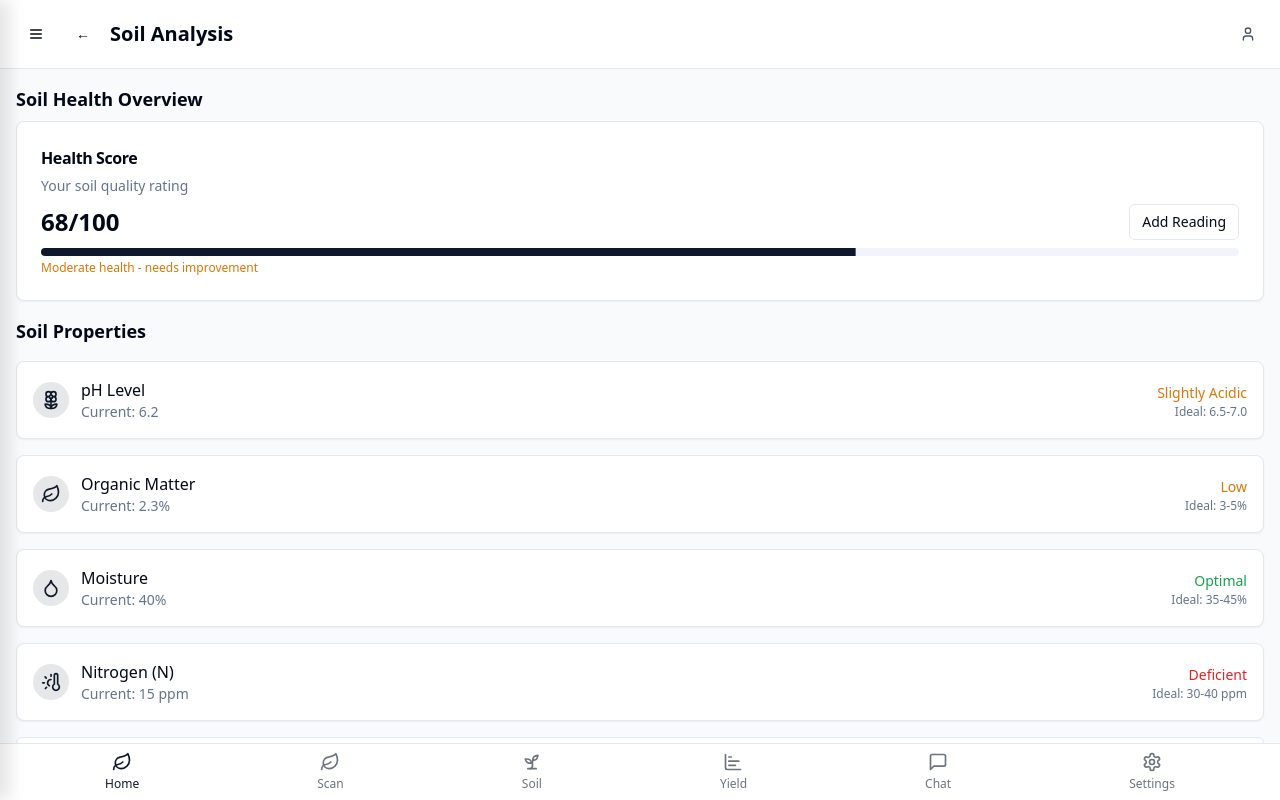
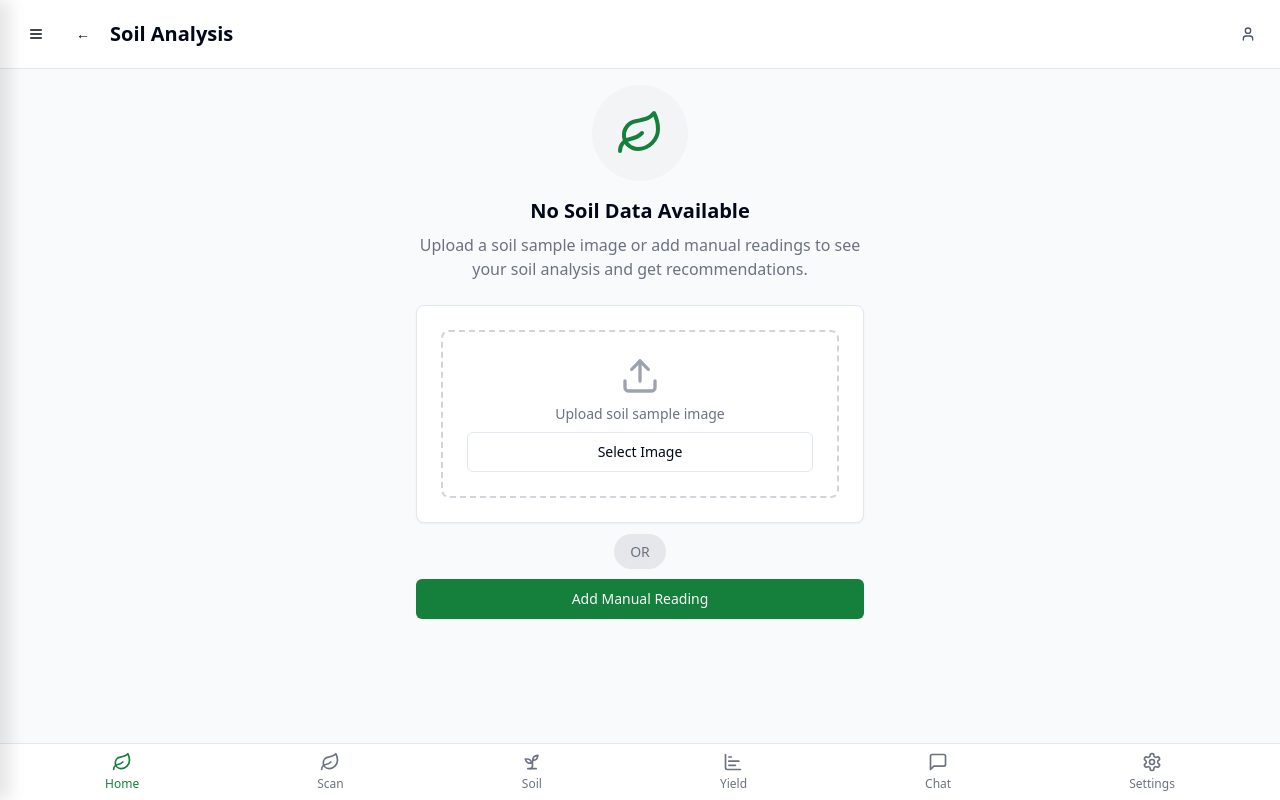
Before and after one commit to Saurav-20-30/agrovision, a React (Vite) app: page /soil in a window 1280 px wide. Built offline with nearby package versions, Linux system fonts and the light colour scheme.

Commit message:
Refactor: Conditionally show soil quality
Conditionally render soil quality details based on user input and add a background image to the home page.

```diff
--- a/src/index.css
+++ b/src/index.css
@@ -1,3 +1,4 @@
+
 @tailwind base;
 @tailwind components;
 @tailwind utilities;
@@ -13,24 +14,24 @@
     --popover: 0 0% 100%;
     --popover-foreground: 222.2 84% 4.9%;
 
-    --primary: 222.2 47.4% 11.2%;
+    --primary: 142 72% 29%;
     --primary-foreground: 210 40% 98%;
 
-    --secondary: 210 40% 96.1%;
-    --secondary-foreground: 222.2 47.4% 11.2%;
+    --secondary: 142 75% 96%;
+    --secondary-foreground: 142 72% 29%;
 
     --muted: 210 40% 96.1%;
     --muted-foreground: 215.4 16.3% 46.9%;
 
-    --accent: 210 40% 96.1%;
-    --accent-foreground: 222.2 47.4% 11.2%;
+    --accent: 142 75% 96%;
+    --accent-foreground: 142 72% 29%;
 
     --destructive: 0 84.2% 60.2%;
     --destructive-foreground: 210 40% 98%;
 
     --border: 214.3 31.8% 91.4%;
     --input: 214.3 31.8% 91.4%;
-    --ring: 222.2 84% 4.9%;
+    --ring: 142 72% 29%;
 
     --radius: 0.5rem;
 
@@ -38,7 +39,7 @@
 
     --sidebar-foreground: 240 5.3% 26.1%;
 
-    --sidebar-primary: 240 5.9% 10%;
+    --sidebar-primary: 142 72% 29%;
 
     --sidebar-primary-foreground: 0 0% 98%;
 
@@ -48,7 +49,7 @@
 
     --sidebar-border: 220 13% 91%;
 
-    --sidebar-ring: 217.2 91.2% 59.8%;
+    --sidebar-ring: 142 72% 40%;
   }
 
   .dark {
@@ -61,10 +62,10 @@
     --popover: 222.2 84% 4.9%;
     --popover-foreground: 210 40% 98%;
 
-    --primary: 210 40% 98%;
+    --primary: 142 70% 45%;
     --primary-foreground: 222.2 47.4% 11.2%;
 
-    --secondary: 217.2 32.6% 17.5%;
+    --secondary: 142 30% 20%;
     --secondary-foreground: 210 40% 98%;
 
     --muted: 217.2 32.6% 17.5%;
@@ -78,15 +79,16 @@
 
     --border: 217.2 32.6% 17.5%;
     --input: 217.2 32.6% 17.5%;
-    --ring: 212.7 26.8% 83.9%;
+    --ring: 142 70% 45%;
+
     --sidebar-background: 240 5.9% 10%;
     --sidebar-foreground: 240 4.8% 95.9%;
-    --sidebar-primary: 224.3 76.3% 48%;
+    --sidebar-primary: 142 70% 45%;
     --sidebar-primary-foreground: 0 0% 100%;
     --sidebar-accent: 240 3.7% 15.9%;
     --sidebar-accent-foreground: 240 4.8% 95.9%;
     --sidebar-border: 240 3.7% 15.9%;
-    --sidebar-ring: 217.2 91.2% 59.8%;
+    --sidebar-ring: 142 70% 45%;
   }
 }
 
--- a/src/pages/SoilAnalysisPage.tsx
+++ b/src/pages/SoilAnalysisPage.tsx
@@ -1,6 +1,7 @@
+
 import React, { useState } from "react";
 import { useNavigate } from "react-router-dom";
-import { Flower2, Leaf, Droplet, ThermometerSun } from "lucide-react";
+import { Flower2, Leaf, Droplet, ThermometerSun, Upload } from "lucide-react";
 import { Button } from "@/components/ui/button";
 import { Progress } from "@/components/ui/progress";
 import NavBar from "@/components/ui/nav-bar";
@@ -12,6 +13,14 @@ const SoilAnalysisPage = () => {
   const navigate = useNavigate();
   const { toast } = useToast();
   const [showInputForm, setShowInputForm] = useState(false);
+  const [soilData, setSoilData] = useState<null | {
+    phLevel: number;
+    organicMatter: number;
+    moisture: number;
+    nitrogen: number;
+    healthScore: number;
+  }>(null);
+  const [soilImage, setSoilImage] = useState<string | null>(null);
 
   const handleAddReading = () => {
     setShowInputForm(true);
@@ -19,11 +28,49 @@ const SoilAnalysisPage = () => {
 
   const handleSubmitReading = (e: React.FormEvent) => {
     e.preventDefault();
+
+    // Get form values
+    const form = e.target as HTMLFormElement;
+    const phLevel = parseFloat((form.elements.namedItem('phLevel') as HTMLInputElement).value);
+    const organicMatter = parseFloat((form.elements.namedItem('organicMatter') as HTMLInputElement).value);
+    const moisture = parseFloat((form.elements.namedItem('moisture') as HTMLInputElement).value);
+    const nitrogen = parseFloat((form.elements.namedItem('nitrogen') as HTMLInputElement).value);
+
+    // Calculate a mock health score
+    const healthScore = Math.round(
+      (
+        (phLevel >= 6.5 && phLevel <= 7.0 ? 100 : 70) +
+        (organicMatter >= 3 ? 100 : organicMatter >= 2 ? 70 : 40) +
+        (moisture >= 35 && moisture <= 45 ? 100 : 60) +
+        (nitrogen >= 30 ? 100 : nitrogen >= 20 ? 70 : 40)
+      ) / 4
+    );
+
+    // Set the soil data
+    setSoilData({
+      phLevel,
+      organicMatter,
+      moisture,
+      nitrogen,
+      healthScore
+    });
+
     setShowInputForm(false);
     toast({
       title: "Soil Data Added",
       description: "Your soil analysis data has been saved",
     });
+  };
+
+  const handleImageUpload = (e: React.ChangeEvent<HTMLInputElement>) => {
+    const file = e.target.files?.[0];
+    if (file) {
+      const reader = new FileReader();
+      reader.onloadend = () => {
+        setSoilImage(reader.result as string);
+      };
+      reader.readAsDataURL(file);
+    }
   };
 
   return (
@@ -35,6 +82,66 @@ const SoilAnalysisPage = () => {
       />
 
       <div className="flex-1 p-4">
+        {!soilData && !soilImage ? (
+          <div className="flex flex-col items-center justify-center h-full text-center">
+            <div className="bg-gray-100 rounded-full p-6 mb-4">
+              <Leaf className="h-12 w-12 text-primary" />
+            </div>
+            <h2 className="text-xl font-semibold mb-2">No Soil Data Available</h2>
+            <p className="text-gray-500 mb-6 max-w-md">
+              Upload a soil sample image or add manual readings to see your soil analysis and get recommendations.
+            </p>
+            <div className="space-y-4 w-full max-w-md">
+              <Card>
+                <CardContent className="pt-6">
+                  <div className="flex flex-col items-center justify-center border-2 border-dashed border-gray-300 rounded-lg p-6">
+                    <Upload className="h-10 w-10 text-gray-400 mb-2" />
+                    <p className="text-sm text-gray-500 mb-2">Upload soil sample image</p>
+                    <label className="w-full">
+                      <input
+                        type="file"
+                        accept="image/*"
+                        className="hidden"
+                        onChange={handleImageUpload}
+                      />
+                      <Button variant="outline" className="w-full">Select Image</Button>
+                    </label>
+                  </div>
+                </CardContent>
+              </Card>
+
+              <div className="text-center">
+                <span className="bg-gray-200 px-4 py-2 rounded-full text-sm text-gray-500">OR</span>
+              </div>
+
+              <Button onClick={handleAddReading} className="w-full">
+                Add Manual Reading
+              </Button>
+            </div>
+          </div>
+        ) : (
+          <>
+            {soilImage && (
+              <div className="mb-4">
+                <Card>
+                  <CardHeader className="pb-2">
+                    <CardTitle className="text-base">Soil Sample Image</CardTitle>
+                  </CardHeader>
+                  <CardContent>
+                    <div className="relative w-full h-48 rounded-md overflow-hidden">
+                      <img
+                        src={soilImage}
+                        alt="Soil Sample"
+                        className="w-full h-full object-cover"
+                      />
+                    </div>
+                  </CardContent>
+                </Card>
+              </div>
+            )}
+
+            {soilData && (
+              <>
                 <div className="mb-4">
                   <h2 className="text-lg font-semibold mb-2">Soil Health Overview</h2>
                   <Card>
@@ -44,13 +151,19 @@ const SoilAnalysisPage = () => {
                     </CardHeader>
                     <CardContent>
                       <div className="flex items-center justify-between mb-2">
-                <span className="text-2xl font-bold">68/100</span>
+                        <span className="text-2xl font-bold">{soilData.healthScore}/100</span>
                         <Button variant="outline" size="sm" onClick={handleAddReading}>
-                  Add Reading
+                          Update Reading
                         </Button>
                       </div>
-              <Progress value={68} className="h-2 mb-1" />
-              <p className="text-xs text-amber-600">Moderate health - needs improvement</p>
+                      <Progress value={soilData.healthScore} className="h-2 mb-1" />
+                      <p className="text-xs text-amber-600">
+                        {soilData.healthScore >= 80
+                          ? "Excellent health"
+                          : soilData.healthScore >= 60
+                          ? "Moderate health - some improvements needed"
+                          : "Poor health - needs significant improvement"}
+                      </p>
                     </CardContent>
                   </Card>
                 </div>
@@ -66,10 +179,12 @@ const SoilAnalysisPage = () => {
                         </div>
                         <div className="flex-1">
                           <h3 className="font-medium">pH Level</h3>
-                  <p className="text-sm text-muted-foreground">Current: 6.2</p>
+                          <p className="text-sm text-muted-foreground">Current: {soilData.phLevel}</p>
                         </div>
                         <div className="text-right">
-                  <span className="text-sm text-amber-600 font-medium">Slightly Acidic</span>
+                          <span className={`text-sm ${soilData.phLevel >= 6.5 && soilData.phLevel <= 7.0 ? 'text-green-600' : 'text-amber-600'} font-medium`}>
+                            {soilData.phLevel < 6.5 ? "Slightly Acidic" : soilData.phLevel > 7.0 ? "Slightly Alkaline" : "Optimal"}
+                          </span>
                           <p className="text-xs text-muted-foreground">Ideal: 6.5-7.0</p>
                         </div>
                       </div>
@@ -84,10 +199,12 @@ const SoilAnalysisPage = () => {
                         </div>
                         <div className="flex-1">
                           <h3 className="font-medium">Organic Matter</h3>
-                  <p className="text-sm text-muted-foreground">Current: 2.3%</p>
+                          <p className="text-sm text-muted-foreground">Current: {soilData.organicMatter}%</p>
                         </div>
                         <div className="text-right">
-                  <span className="text-sm text-amber-600 font-medium">Low</span>
+                          <span className={`text-sm ${soilData.organicMatter >= 3 ? 'text-green-600' : 'text-amber-600'} font-medium`}>
+                            {soilData.organicMatter >= 3 ? "Optimal" : "Low"}
+                          </span>
                           <p className="text-xs text-muted-foreground">Ideal: 3-5%</p>
                         </div>
                       </div>
@@ -102,10 +219,12 @@ const SoilAnalysisPage = () => {
                         </div>
                         <div className="flex-1">
                           <h3 className="font-medium">Moisture</h3>
-                  <p className="text-sm text-muted-foreground">Current: 40%</p>
+                          <p className="text-sm text-muted-foreground">Current: {soilData.moisture}%</p>
                         </div>
                         <div className="text-right">
-                  <span className="text-sm text-green-600 font-medium">Optimal</span>
+                          <span className={`text-sm ${soilData.moisture >= 35 && soilData.moisture <= 45 ? 'text-green-600' : 'text-amber-600'} font-medium`}>
+                            {soilData.moisture >= 35 && soilData.moisture <= 45 ? "Optimal" : soilData.moisture < 35 ? "Too Dry" : "Too Wet"}
+                          </span>
                           <p className="text-xs text-muted-foreground">Ideal: 35-45%</p>
                         </div>
                       </div>
@@ -120,10 +239,12 @@ const SoilAnalysisPage = () => {
                         </div>
                         <div className="flex-1">
                           <h3 className="font-medium">Nitrogen (N)</h3>
-                  <p className="text-sm text-muted-foreground">Current: 15 ppm</p>
+                          <p className="text-sm text-muted-foreground">Current: {soilData.nitrogen} ppm</p>
                         </div>
                         <div className="text-right">
-                  <span className="text-sm text-red-600 font-medium">Deficient</span>
+                          <span className={`text-sm ${soilData.nitrogen >= 30 ? 'text-green-600' : soilData.nitrogen >= 20 ? 'text-amber-600' : 'text-red-600'} font-medium`}>
+                            {soilData.nitrogen >= 30 ? "Optimal" : soilData.nitrogen >= 20 ? "Moderate" : "Deficient"}
+                          </span>
                           <p className="text-xs text-muted-foreground">Ideal: 30-40 ppm</p>
                         </div>
                       </div>
@@ -134,6 +255,10 @@ const SoilAnalysisPage = () => {
                     View Detailed Report
                   </Button>
                 </div>
+              </>
+            )}
+          </>
+        )}
 
         {showInputForm && (
           <div className="fixed inset-0 bg-black/50 flex items-center justify-center p-4 z-50">
@@ -145,34 +270,42 @@ const SoilAnalysisPage = () => {
                     <label className="block text-sm font-medium mb-1">pH Level</label>
                     <input
                       type="number"
+                      name="phLevel"
                       step="0.1"
                       className="w-full rounded-md border border-gray-300 p-2"
                       placeholder="e.g. 6.5"
+                      required
                     />
                   </div>
                   <div>
                     <label className="block text-sm font-medium mb-1">Organic Matter (%)</label>
                     <input
                       type="number"
+                      name="organicMatter"
                       step="0.1"
                       className="w-full rounded-md border border-gray-300 p-2"
                       placeholder="e.g. 3.2"
+                      required
                     />
                   </div>
                   <div>
                     <label className="block text-sm font-medium mb-1">Moisture (%)</label>
                     <input
                       type="number"
+                      name="moisture"
                       className="w-full rounded-md border border-gray-300 p-2"
                       placeholder="e.g. 40"
+                      required
                     />
                   </div>
                   <div>
                     <label className="block text-sm font-medium mb-1">Nitrogen (ppm)</label>
                     <input
                       type="number"
+                      name="nitrogen"
                       className="w-full rounded-md border border-gray-300 p-2"
                       placeholder="e.g. 25"
+                      required
                     />
                   </div>
                 </div>
```
Also changed, not shown: src/pages/Index.tsx (+22 -15 lines), public/lovable-uploads/6d6552e6-42ca-4681-acff-67a50cba4a60.png (added). Lines whose indentation alone changed are shown as unchanged.
